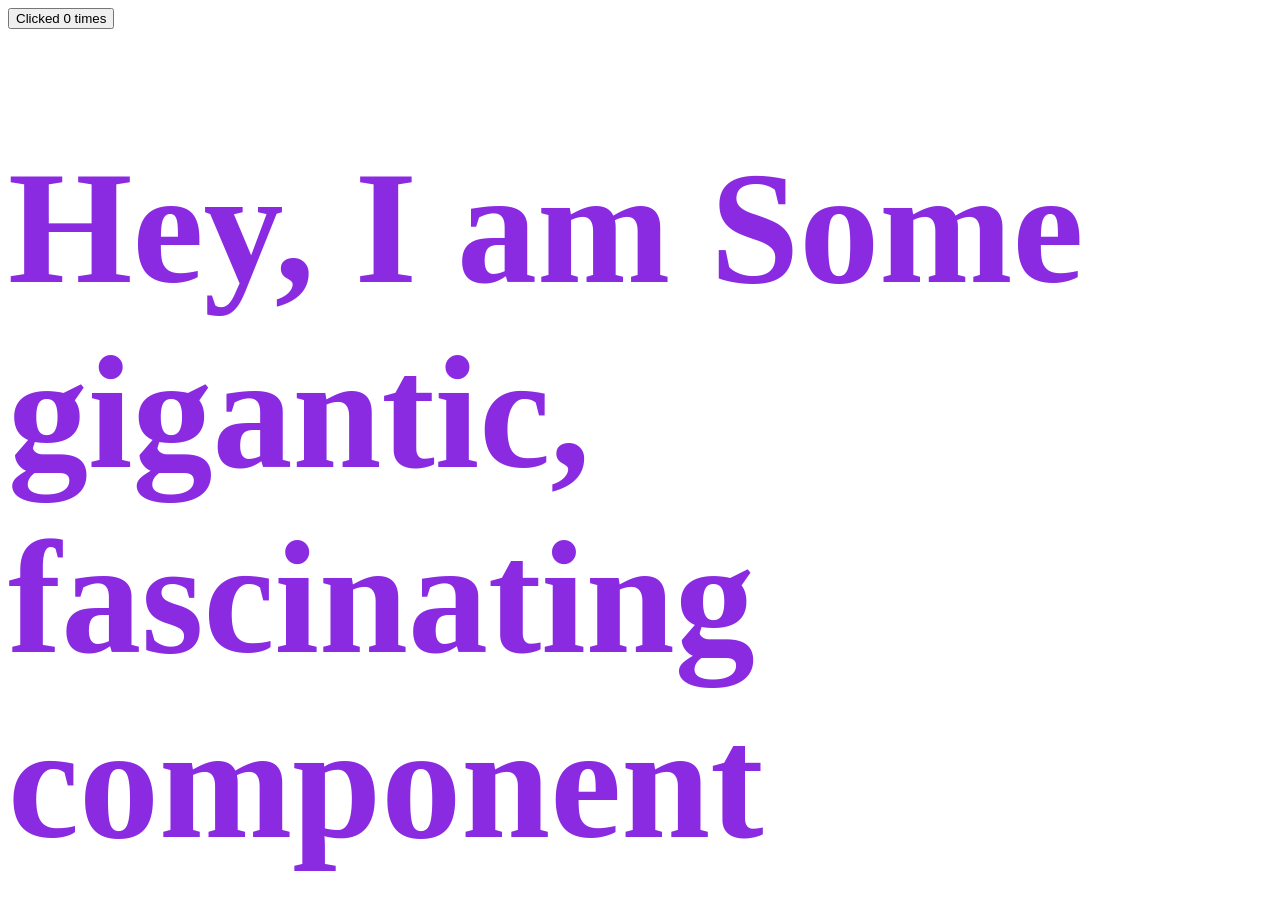
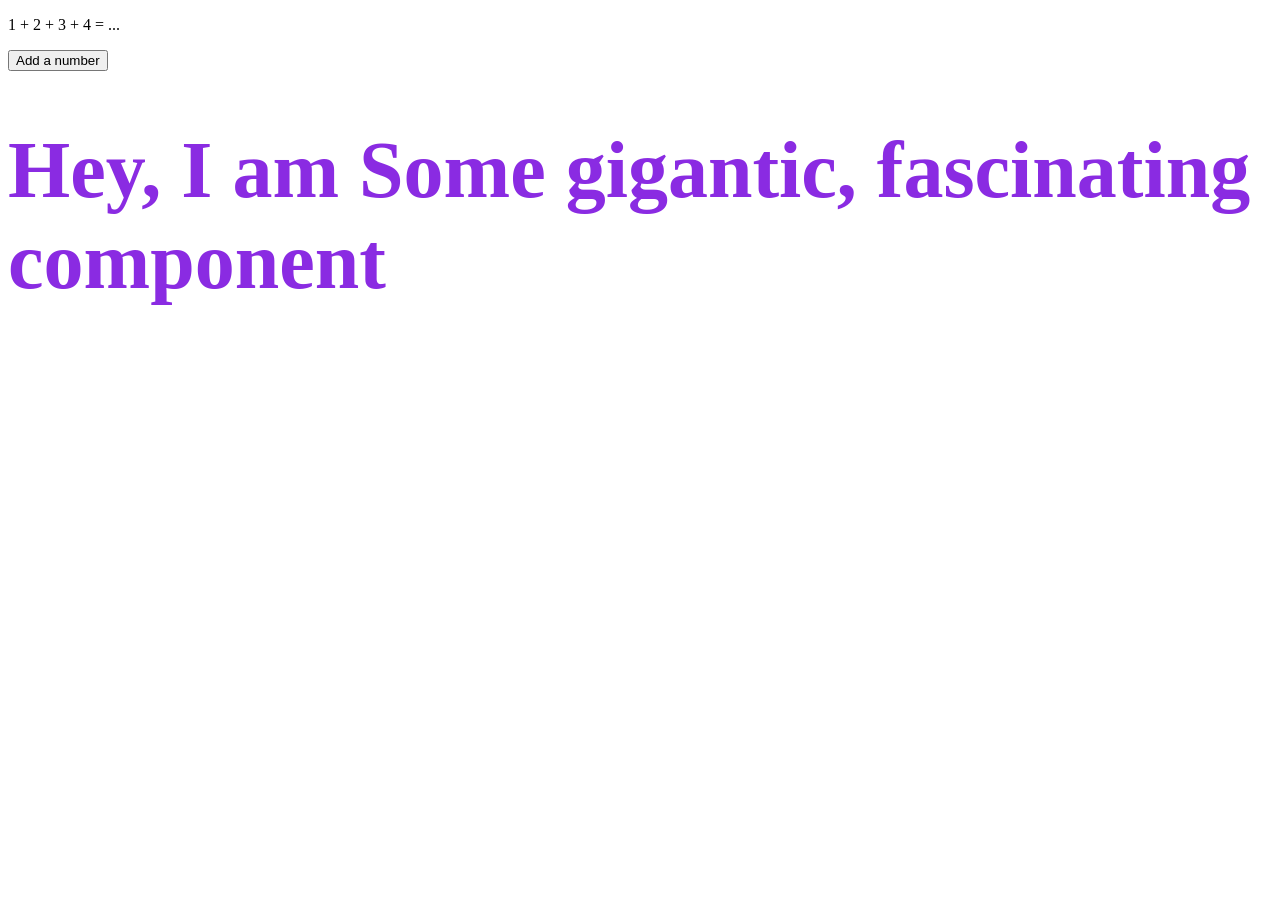
Before and after one commit to LysanderDavis/my-svelte-app, a SvelteKit app: page / in a window 1280 px wide. Shown: the top 910 px of the page. After the commit the page ends 800 px from the top, so only its background shows below. Built offline with nearby package versions, Linux system fonts and the light colour scheme.

Commit message:
playing with functions

```diff
--- a/src/routes/+page.svelte
+++ b/src/routes/+page.svelte
@@ -1,15 +1,16 @@
 <script lang="ts">
   import Nested from "./Nested.svelte";
-  let count = $state(0);
+  let numbers = $state([1,2,3,4]);
 
-  function increment() {
-    count += 1;
+  function addNumber() {
+    numbers.push(numbers.length + 1);
   }
 </script>
 
-<button onclick={increment}>
-  Clicked {count}
-  {count === 1 ? "time" : "times"}
+<p>{numbers.join(' + ')} = ...</p>
+
+<button onclick={addNumber}>
+  Add a number
 </button>
 
 <Nested />
--- a/src/routes/Nested.svelte
+++ b/src/routes/Nested.svelte
@@ -6,7 +6,7 @@
 
 <style>
   h1 {
-    font-size: 10em;
+    font-size: 5em;
     color: blueviolet;
   }
 </style>
```
